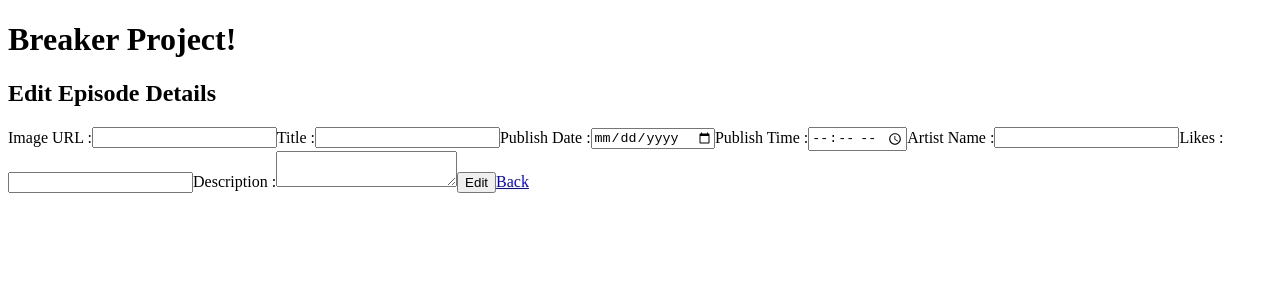
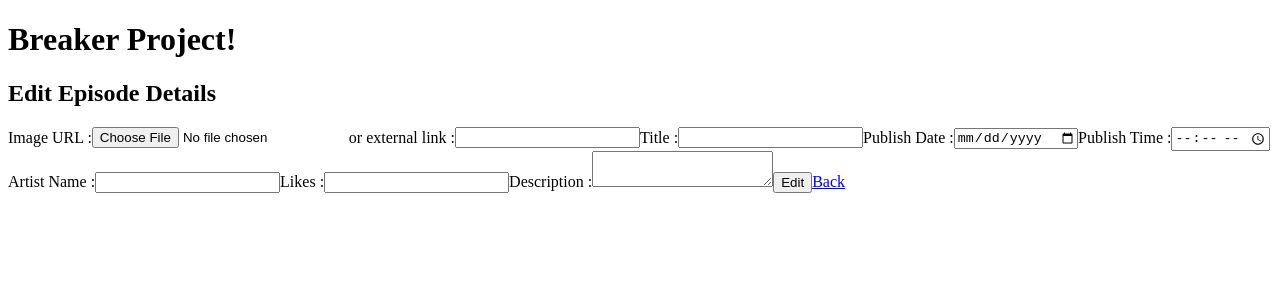
Before and after one commit to mlin367/BreakerAssignmentProject, a React app: page /edit in a window 1280 px wide. Shown: the top 300 px of the page. Built offline with nearby package versions, Linux system fonts and the light colour scheme; the HTML template or start-up script is replaced by a standard one.

Commit message:
Upload image now works

```diff
--- a/client/src/components/EditPodcast.jsx
+++ b/client/src/components/EditPodcast.jsx
@@ -1,5 +1,4 @@
 import React from 'react';
-import moment from 'moment';
 import { Link } from 'react-router-dom';
 
 export default class EditPodcast extends React.Component {
@@ -16,6 +15,8 @@ export default class EditPodcast extends React.Component {
     };
     this.onInputChange = this.onInputChange.bind(this);
     this.handleOnClick = this.handleOnClick.bind(this);
+    this.handleOnImageUpload = this.handleOnImageUpload.bind(this);
+    this.imageURL = React.createRef();
   }
 
   componentDidMount() {
@@ -50,12 +51,22 @@ export default class EditPodcast extends React.Component {
     this.props.editEpisode({ ...this.state });
   }
 
+  handleOnImageUpload(e) {
+    let image = URL.createObjectURL(e.target.files[0]);
+    this.imageURL.current.value = image;
+    this.setState({
+      image_url: image
+    })
+  }
+
   render() {
     return (
       <div>
         <h2>Edit Episode Details</h2>
         Image URL :
+        <input type="file" onChange={this.handleOnImageUpload}/> or external link :
         <input
+          ref={this.imageURL}
           onChange={e => this.onInputChange(e, 'image_url')}
           type="url"
           value={this.state.image_url}
```
